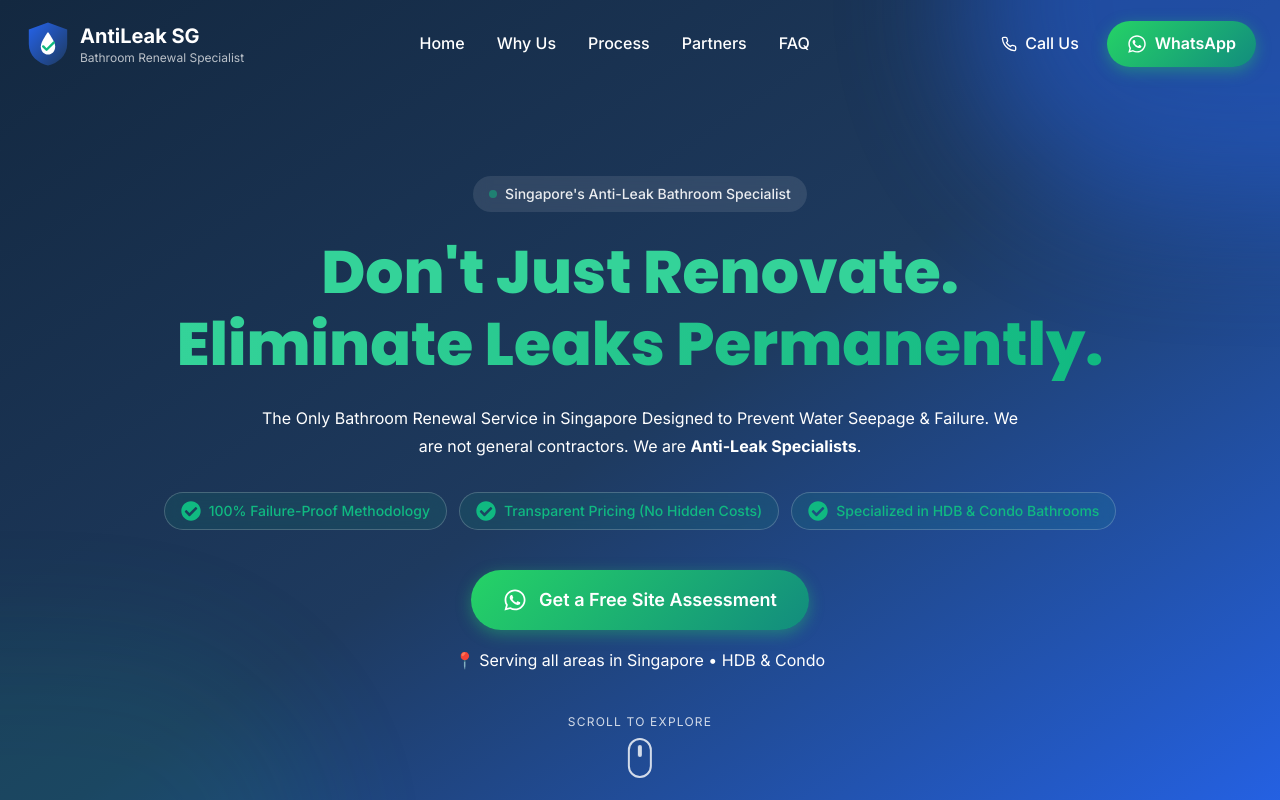
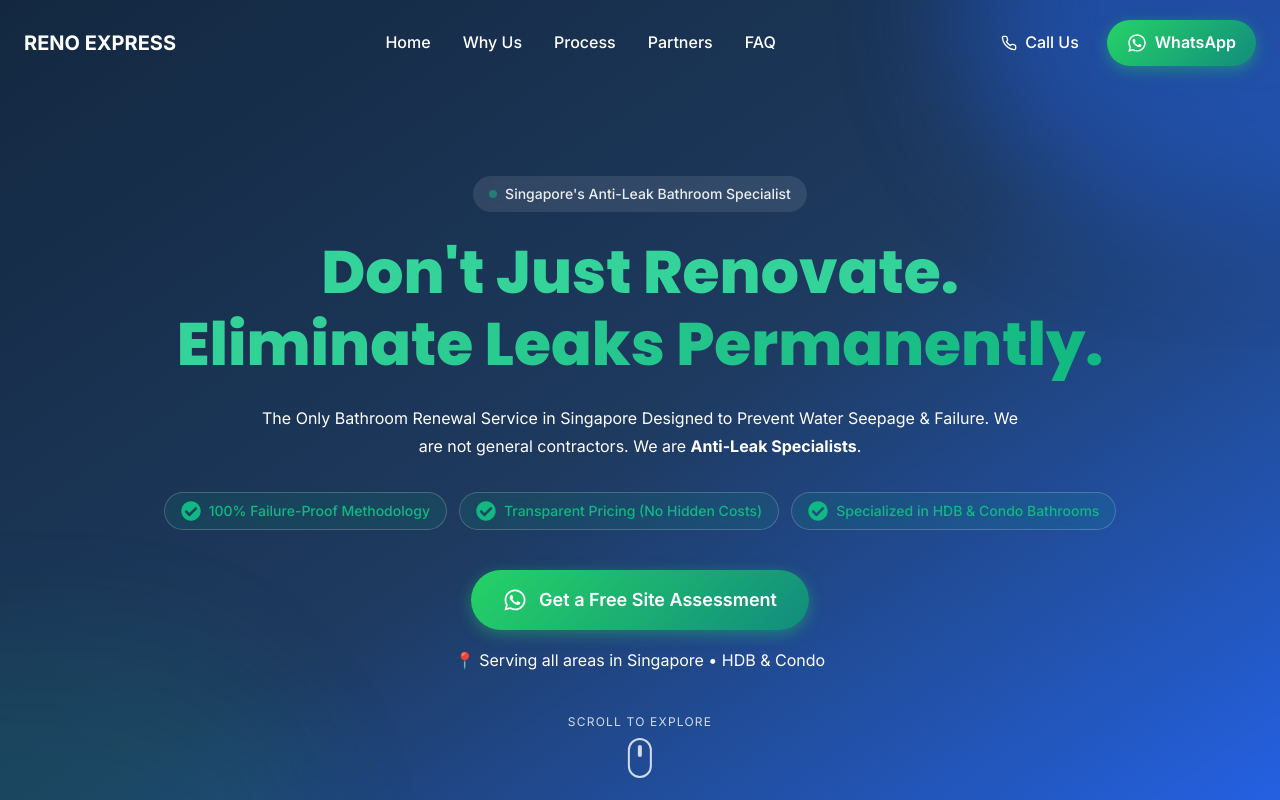
Before and after one commit to rendiero25/AntileakSingaporeWebsite, a React (Vite) app: page / in a window 1280 px wide. Shown: the top 800 px of the page. Built offline with nearby package versions, Linux system fonts and the light colour scheme.

Commit message:
change logo

```diff
--- a/src/components/Header.tsx
+++ b/src/components/Header.tsx
@@ -46,7 +46,7 @@ const Header = () => {
       <div className="container flex items-center justify-between">
         {/* Logo */}
         <a href="#hero" className="flex items-center gap-2 group">
-          <div className="w-10 h-10 md:w-12 md:h-12 relative">
+          {/* <div className="w-10 h-10 md:w-12 md:h-12 relative">
             <svg viewBox="0 0 100 100" className="w-full h-full">
               <defs>
                 <linearGradient
@@ -77,22 +77,22 @@ const Header = () => {
                 strokeLinejoin="round"
               />
             </svg>
-          </div>
+          </div> */}
           <div className="flex flex-col">
             <span
-              className={`font-heading font-bold text-lg md:text-xl transition-colors ${
+              className={`font-heading uppercase font-bold text-lg md:text-xl transition-colors ${
                 isScrolled ? "text-[#1e3a5f]" : "text-white"
               }`}
             >
-              AntiLeak SG
+              Reno Express
             </span>
-            <span
+            {/* <span
               className={`text-xs hidden md:block transition-colors ${
                 isScrolled ? "text-[#6b7280]" : "text-white/70"
               }`}
             >
               Bathroom Renewal Specialist
-            </span>
+            </span> */}
           </div>
         </a>
 
```
